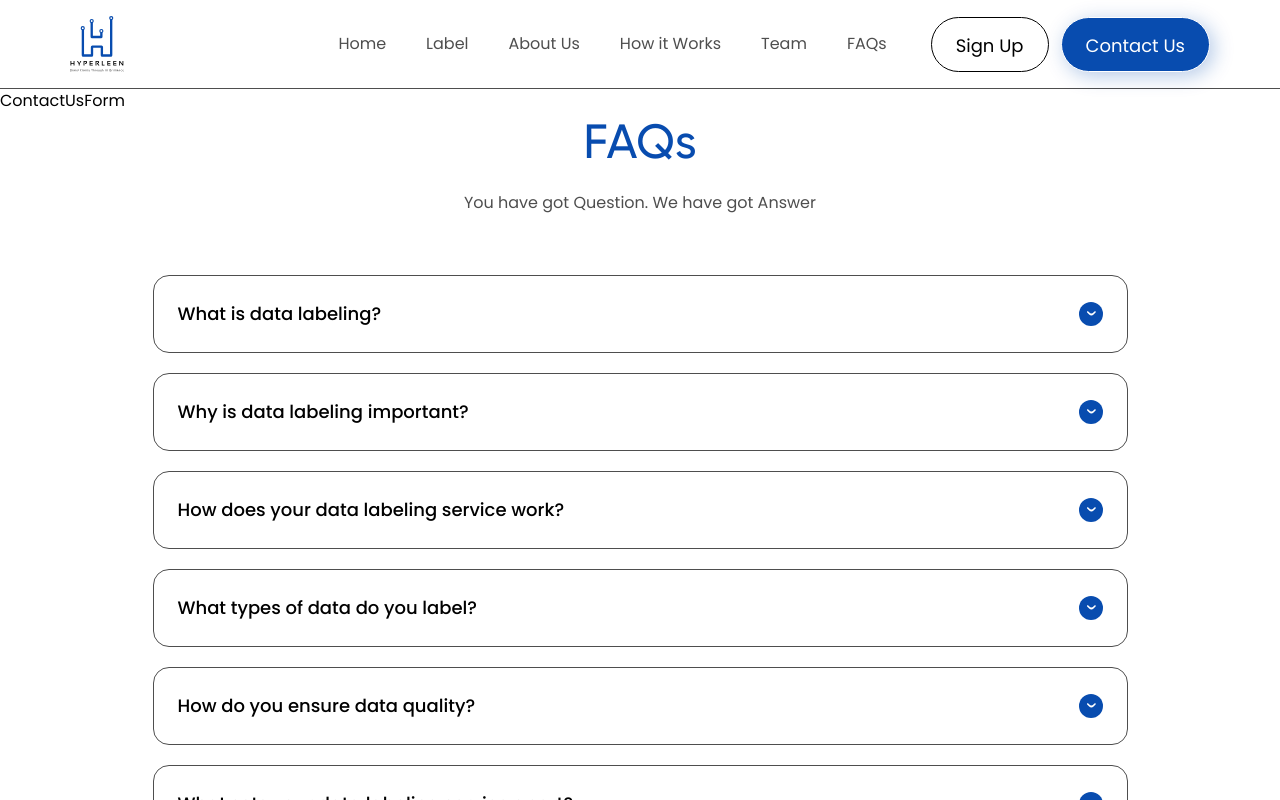
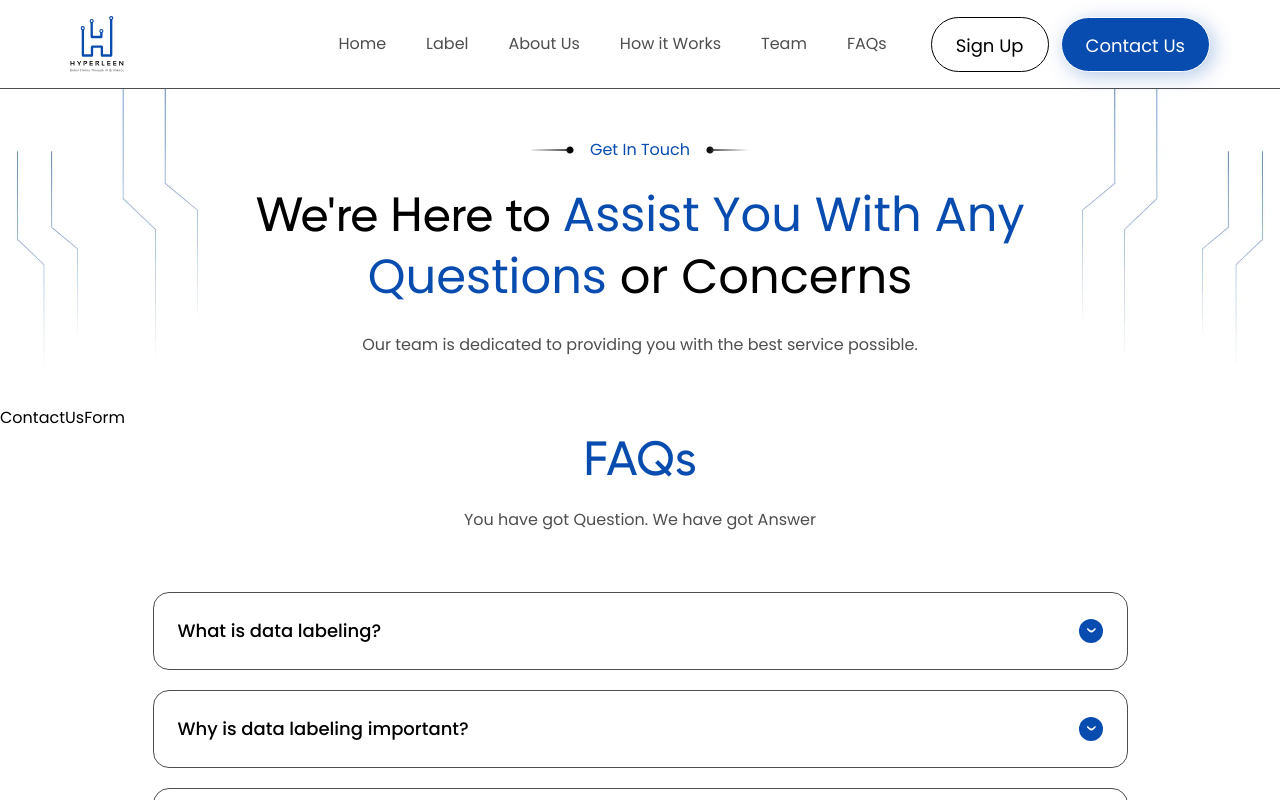
Before and after one commit to AnjaliChandaRC/hyperleen-next, a Next.js app: page /contact-us in a window 1280 px wide. Shown: the top 800 px of the page. Built offline with nearby package versions, Linux system fonts and the light colour scheme.

Commit message:
contact-us hero section done

```diff
--- a/src/app/ai-trainer/page.tsx
+++ b/src/app/ai-trainer/page.tsx
@@ -9,7 +9,7 @@ import React from "react";
 
 const page = () => {
   return (
-    <div>
+    <>
       <TrainerHero />
       <TrainersFor />
       <CuttingEdge />
@@ -17,7 +17,7 @@ const page = () => {
       <HowWorks />
       <EnsureHighQuality />
       <ContactUs />
-    </div>
+    </>
   );
 };
 
--- a/src/app/contact-us/page.tsx
+++ b/src/app/contact-us/page.tsx
@@ -1,9 +1,13 @@
+import ContactHero from "@/components/contact-us/ContactHero";
 import ContactUsForm from "@/components/contact-us/ContactUsForm";
 import React from "react";
 
 const page = () => {
   return (
-      <ContactUsForm/>
+    <>
+      <ContactHero />
+      <ContactUsForm />
+    </>
   );
 };
 
--- a/src/app/rlhf/page.tsx
+++ b/src/app/rlhf/page.tsx
@@ -6,14 +6,14 @@ import React from "react";
 
 const page = () => {
   return (
-    <div>
+    <>
       <RlhfHero />
       <Mastering />
       <div className="xl:pt-[160px] lg:pt-20 pt-16">
         <HowWorks />
       </div>
       <EnsureHighQuality />
-    </div>
+    </>
   );
 };
 
--- a/src/components/common/Hero.tsx
+++ b/src/components/common/Hero.tsx
@@ -26,7 +26,7 @@ const Hero = ({
     >
       <div className="container max-w-[1180px]">
         <div className={`mx-auto ${className}`}>
-          <div className="flex items-center justify-center gap-4 lg:mb-6 mb-5">
+          <div className="flex items-center justify-center gap-4 lg:mb-6 sm:mb-5 mb-4">
             <div className="w-[43px]">
               <Header_line />
             </div>
@@ -36,7 +36,7 @@ const Hero = ({
             </div>
           </div>
           <PrimaryHeading
-            className="lg:mb-6 mb-4 text-center"
+            className="lg:mb-6 mb-3 text-center"
             textName={textHeading}
             blueText={blueTextHeading}
             blackText={blackTextHeading}
--- a/src/components/common/PrimaryHeading.tsx
+++ b/src/components/common/PrimaryHeading.tsx
@@ -16,7 +16,7 @@ const PrimaryHeading = ({
 }: PRIMARY_HEADING_PROPS) => {
   return (
     <h2
-      className={`xl:text-5xl lg:text-[44px] md:text-[40px] sm:text-4xl text-[30px] xl:!leading-[57.6px] md:!leading-[52px] sm:!leading-[48px] !leading-[35px] text-black font_gilroy_medium ${className}`}
+      className={`xl:text-5xl lg:text-[44px] md:text-[40px] sm:text-4xl text-[28px] xl:!leading-[57.6px] md:!leading-[52px] sm:!leading-[48px] !leading-[35px] text-black font_gilroy_medium ${className}`}
     >
       {textName}
       <span className={`text-blue ${blueTextClass}`}>{blueText}</span>
--- /dev/null
+++ b/src/components/contact-us/ContactHero.tsx
@@ -0,0 +1,17 @@
+import React from "react";
+import Hero from "../common/Hero";
+
+const ContactHero = () => {
+  return (
+    <Hero
+      className="xl:max-w-[853px] lg:max-w-[710px] md:max-w-[645px] sm:max-w-[580px] max-w-full"
+      textHero="Get In Touch"
+      textHeading="We're Here to "
+      blueTextHeading="Assist You With Any Questions "
+      blackTextHeading="or Concerns"
+      textParagraph="Our team is dedicated to providing you with the best service possible. "
+    />
+  );
+};
+
+export default ContactHero;
```
